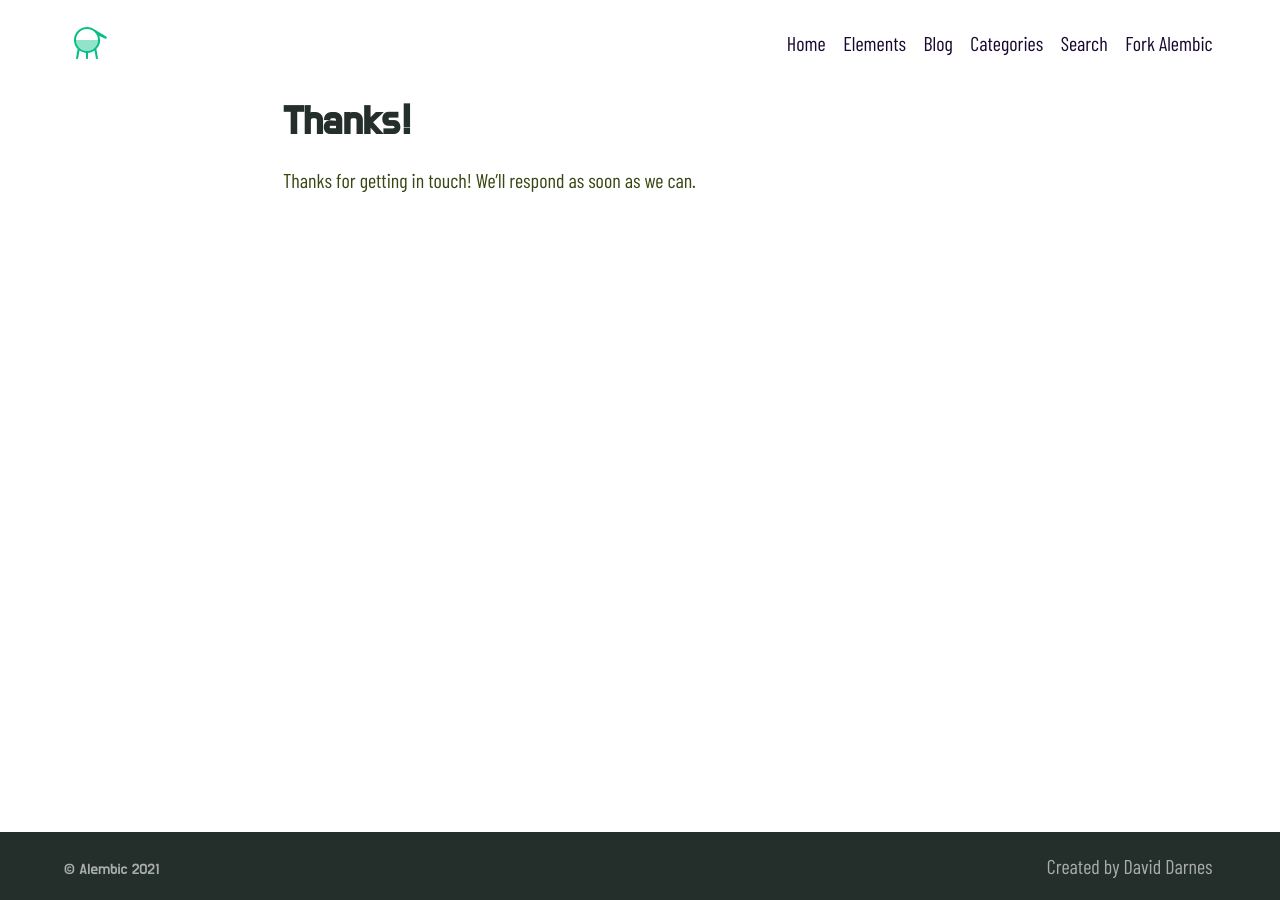
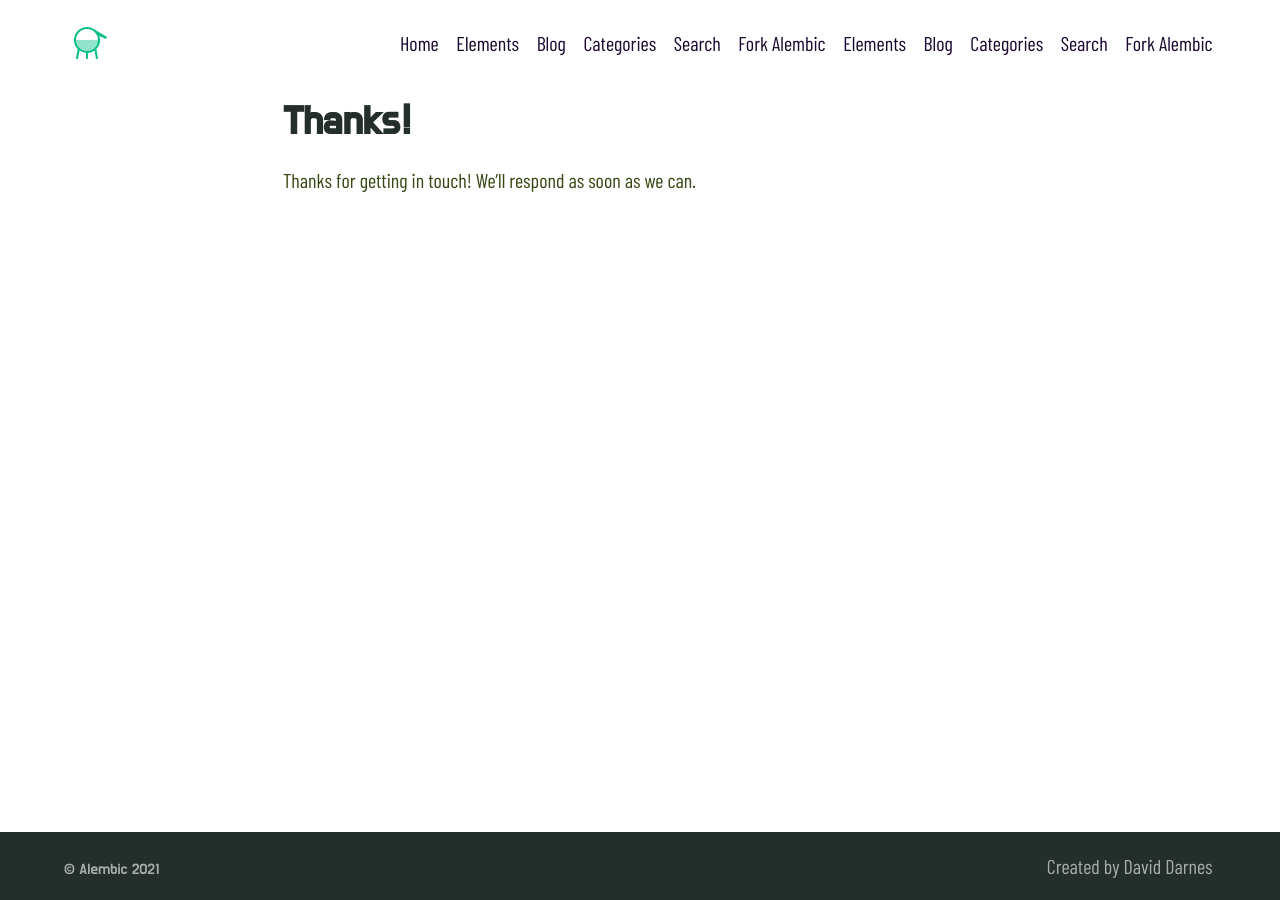
Before and after one commit to daviddarnes/alembic, a Jekyll site: the page built from thanks.md, in a window 1280 px wide. Built offline with Jekyll 4.4.1, drawn with Linux system fonts in a browser that asks for light colours; some web fonts are replaced.

Commit message:
Update _config.yml

```diff
--- a/_config.yml
+++ b/_config.yml
@@ -133,6 +133,16 @@
   url: /search/
 - title: Fork Alembic
   url: https://github.com/daviddarnes/alembic
+- title: Elements
+  url: /elements/
+- title: Blog
+  url: /blog/
+- title: Categories
+  url: /categories/
+- title: Search
+  url: /search/
+- title: Fork Alembic
+  url: https://github.com/daviddarnes/alembi55
 
 navigation_footer:
 - title: Created by David Darnes
```
